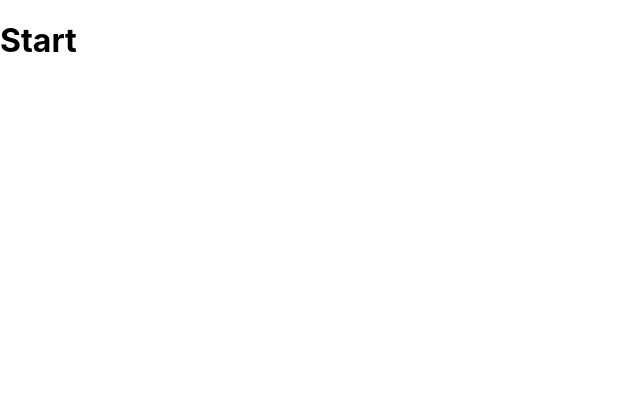
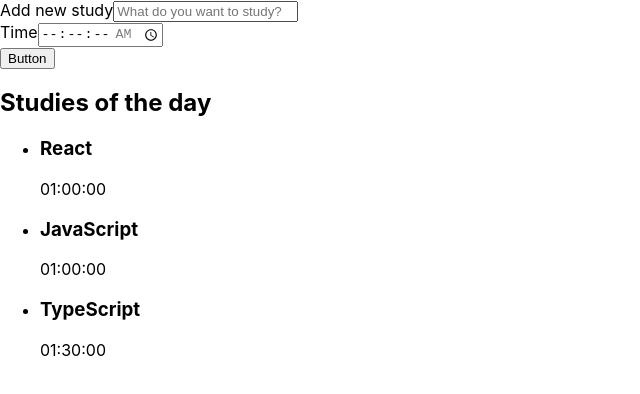
Before and after one commit to laraberns/alura-studies, a React (Create React App) app: page / in a window 1280 px wide. Shown: the top 394 px of the page, without its empty margins (0-640 px from the left). Built offline with nearby package versions, Linux system fonts and the light colour scheme.

Commit message:
creating components with class and functions

```diff
--- a/public/index.html
+++ b/public/index.html
@@ -10,34 +10,13 @@
       content="Web site created using create-react-app"
     />
     <link rel="apple-touch-icon" href="%PUBLIC_URL%/logo192.png" />
-    <!--
-      manifest.json provides metadata used when your web app is installed on a
-      user's mobile device or desktop. See https://developers.google.com/web/fundamentals/web-app-manifest/
-    -->
+
     <link rel="manifest" href="%PUBLIC_URL%/manifest.json" />
-    <!--
-      Notice the use of %PUBLIC_URL% in the tags above.
-      It will be replaced with the URL of the `public` folder during the build.
-      Only files inside the `public` folder can be referenced from the HTML.
 
-      Unlike "/favicon.ico" or "favicon.ico", "%PUBLIC_URL%/favicon.ico" will
-      work correctly both with client-side routing and a non-root public URL.
-      Learn how to configure a non-root public URL by running `npm run build`.
-    -->
-    <title>React App</title>
+    <title>Alura Studies</title>
   </head>
   <body>
     <noscript>You need to enable JavaScript to run this app.</noscript>
     <div id="root"></div>
-    <!--
-      This HTML file is a template.
-      If you open it directly in the browser, you will see an empty page.
-
-      You can add webfonts, meta tags, or analytics to this file.
-      The build step will place the bundled scripts into the <body> tag.
-
-      To begin the development, run `npm start` or `yarn start`.
-      To create a production bundle, use `npm run build` or `yarn build`.
-    -->
   </body>
 </html>
--- a/src/App.tsx
+++ b/src/App.tsx
@@ -1,9 +1,12 @@
 import React from 'react';
+import Form from './components/Form';
+import List from './components/List';
 
 function App() {
   return (
     <div className="App">
-      <h1>Start</h1>
+      <Form/>
+      <List/>
     </div>
   );
 }
--- /dev/null
+++ b/src/components/Button/index.tsx
@@ -0,0 +1,13 @@
+import React from 'react'
+
+class Button extends React.Component {
+    render() {
+        return (
+            <button>
+                Button
+            </button>
+        )
+    }
+}
+
+export default Button
--- /dev/null
+++ b/src/components/Form/index.tsx
@@ -0,0 +1,34 @@
+import React from 'react'
+import Button from '../Button'
+
+class Form extends React.Component {
+    render() {
+        return (
+            <form>
+                <div>
+                    <label htmlFor="task">Add new study</label>
+                    <input
+                        type="text"
+                        name='task' id='task'
+                        placeholder='What do you want to study?'
+                        required />
+                </div>
+                <div>
+                    <label htmlFor="time">Time</label>
+                    <input
+                        type="time"
+                        step={1}
+                        name='time'
+                        id='time'
+                        min="00:00:00"
+                        max="01:30:00"
+                        required
+                    />
+                </div>
+                <Button />
+            </form>
+        )
+    }
+}
+
+export default Form
--- /dev/null
+++ b/src/components/List/index.tsx
@@ -0,0 +1,33 @@
+import React from 'react'
+
+function List() {
+    const tasks = [{
+        task: 'React',
+        time: '01:00:00'
+    },
+    {
+        task: 'JavaScript',
+        time: '01:00:00'
+    },
+    {
+        task: 'TypeScript',
+        time: '01:30:00'
+    }]
+    return (
+        <div>
+            <aside>
+                <h2>Studies of the day</h2>
+                <ul>
+                    {tasks.map((task, index) => (
+                        <li key={index}>
+                            <h3>{task.task}</h3>
+                            <span>{task.time}</span>
+                        </li>
+                    ))}
+                </ul>
+            </aside>
+        </div>
+    )
+}
+
+export default List
```
Also changed, not shown: public/logo192.png (deleted), public/logo512.png (deleted), public/manifest.json (deleted), public/robots.txt (deleted).
